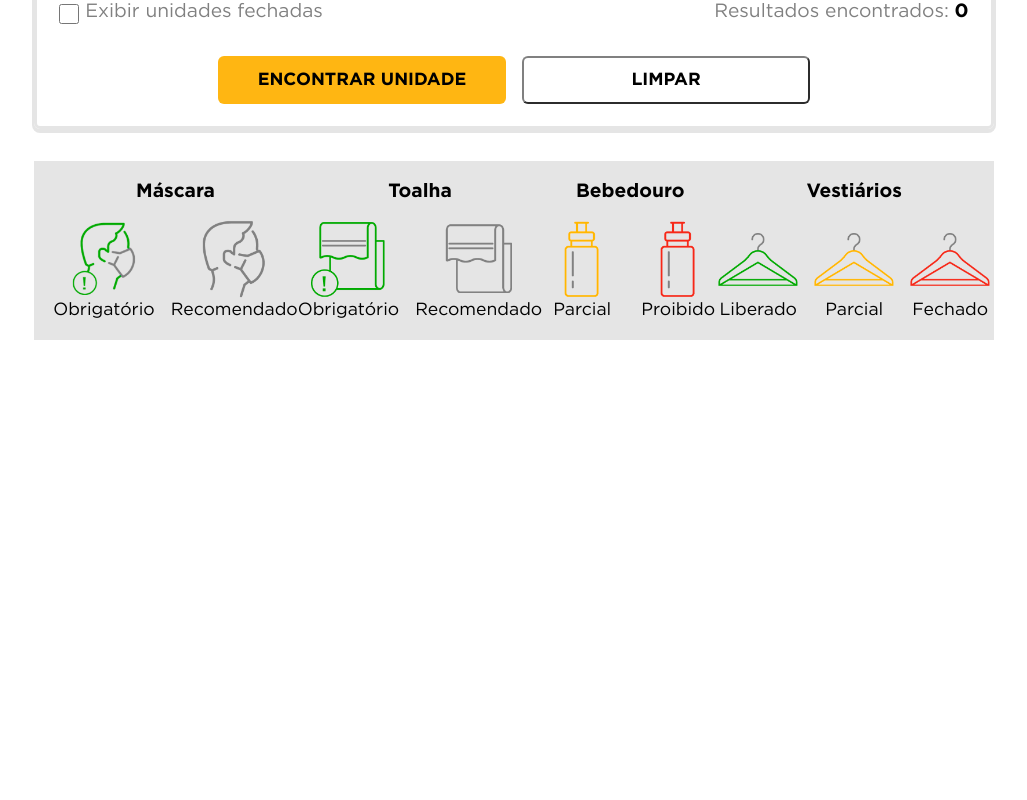
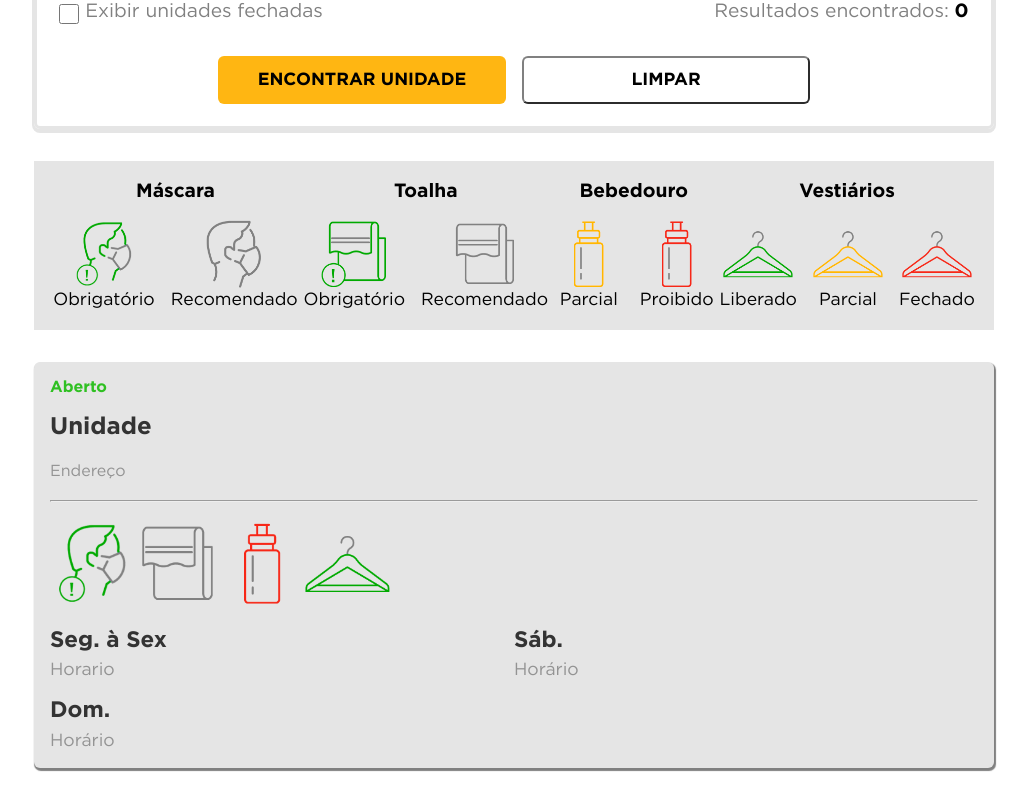
Before and after one commit to MatheusKerscher/desafio-smartfit, an Angular app: page / in a window 1280 px wide. Shown: the part 868-1668 px from the top of the page, without its empty margins (126-1153 px from the left). Before the commit the page ends 1240 px from the top, so only its background shows below. Built offline with nearby package versions, Linux system fonts and the light colour scheme.

Commit message:
Card com os dados da academia feito (parte visual)

```diff
--- a/src/app/app.component.html
+++ b/src/app/app.component.html
@@ -6,6 +6,8 @@
   <app-form></app-form>
 
   <app-legend></app-legend>
+
+  <app-list></app-list>
 </main>
 
 <footer></footer>
--- /dev/null
+++ b/src/app/components/card-list/card-list.component.html
@@ -0,0 +1,55 @@
+<div class="card-unit">
+  <div class="card-header">
+    <p class="status" [ngClass]="open ? 'status-open' : 'status-closed'">
+      {{ open ? "Aberto" : "Fechado" }}
+    </p>
+
+    <h2 class="unit-name">Unidade</h2>
+
+    <p class="unit-address">Endereço</p>
+
+    <hr />
+  </div>
+
+  <div class="card-main">
+    <div class="rules">
+      <img
+        class="rules-img"
+        src="/assets/images/required-mask.png"
+        alt="Uso obrigatório de máscara"
+      />
+      <img
+        class="rules-img"
+        src="/assets/images/recommended-towel.png"
+        alt="Uso recomendado de toalha"
+      />
+      <img
+        class="rules-img"
+        src="/assets/images/forbidden-fountain.png"
+        alt="Uso proibido de bebedouro"
+      />
+      <img
+        class="rules-img"
+        src="/assets/images/required-lockerroom.png"
+        alt="Uso liberado de vestiário"
+      />
+    </div>
+
+    <div class="operating-days">
+      <div class="days">
+        <h3>Seg. à Sex</h3>
+        <p>Horario</p>
+      </div>
+
+      <div class="days">
+        <h3>Sáb.</h3>
+        <p>Horário</p>
+      </div>
+
+      <div class="days">
+        <h3>Dom.</h3>
+        <p>Horário</p>
+      </div>
+    </div>
+  </div>
+</div>
--- /dev/null
+++ b/src/app/components/card-list/card-list.component.scss
@@ -0,0 +1,60 @@
+.card-unit {
+  background-color: var(--light-text);
+  box-shadow: 1px 2px 1px 1px var(--light-grey);
+  border-radius: 6px;
+  padding: 1rem;
+
+  .card-header {
+    .status {
+      font-weight: 700;
+    }
+
+    .status-open {
+      color: var(--green);
+    }
+
+    .status-closed {
+      color: var(--red);
+    }
+
+    .unit-name {
+      color: var(--dark-grey);
+      margin-top: 1rem;
+    }
+
+    .unit-address {
+      color: var(--medium-text);
+      margin: 1.2rem 0;
+    }
+  }
+
+  .card-main {
+    margin-top: 1.2rem;
+
+    .rules {
+      .rules-img {
+        width: 85px;
+      }
+    }
+
+    .operating-days {
+      display: grid;
+      grid-template-columns: 1fr 1fr;
+
+      .days {
+        margin-top: 1rem;
+
+        h3 {
+          color: var(--dark-grey);
+          font-size: 1.4rem;
+        }
+
+        p {
+          color: var(--medium-text);
+          margin-top: .4rem;
+          font-size: 1.1rem;
+        }
+      }
+    }
+  }
+}
--- /dev/null
+++ b/src/app/components/card-list/card-list.component.ts
@@ -0,0 +1,13 @@
+import { Component, Input, OnInit } from '@angular/core';
+
+@Component({
+  selector: 'app-card-list',
+  templateUrl: './card-list.component.html',
+  styleUrls: ['./card-list.component.scss'],
+})
+export class CardListComponent implements OnInit {
+  @Input() open: boolean = true;
+  constructor() {}
+
+  ngOnInit(): void {}
+}
--- a/src/app/components/components.module.ts
+++ b/src/app/components/components.module.ts
@@ -5,6 +5,7 @@ import { FormComponent } from './form/form.component';
 import { LegendComponent } from './legend/legend.component';
 import { ListComponent } from './list/list.component';
 import { FooterComponent } from './footer/footer.component';
+import { CardListComponent } from './card-list/card-list.component';
 
 @NgModule({
   declarations: [
@@ -13,6 +14,7 @@ import { FooterComponent } from './footer/footer.component';
     LegendComponent,
     ListComponent,
     FooterComponent,
+    CardListComponent,
   ],
   imports: [CommonModule],
   exports: [
--- a/src/app/components/legend/legend.component.scss
+++ b/src/app/components/legend/legend.component.scss
@@ -21,7 +21,7 @@
       flex-direction: column;
       align-items: center;
       .rules-img {
-        width: 80px;
+        width: 70px;
       }
 
       .rules-legend {
--- a/src/app/components/list/list.component.html
+++ b/src/app/components/list/list.component.html
@@ -1 +1,3 @@
-<p>list works!</p>
+<section class="list-container">
+  <app-card-list></app-card-list>
+</section>
--- a/src/app/components/list/list.component.scss
+++ b/src/app/components/list/list.component.scss
@@ -0,0 +1,3 @@
+.list-container {
+  margin: 2rem 0;
+}
```
Also changed, not shown: 1 other file (tests, documents, lock files or other folders).
